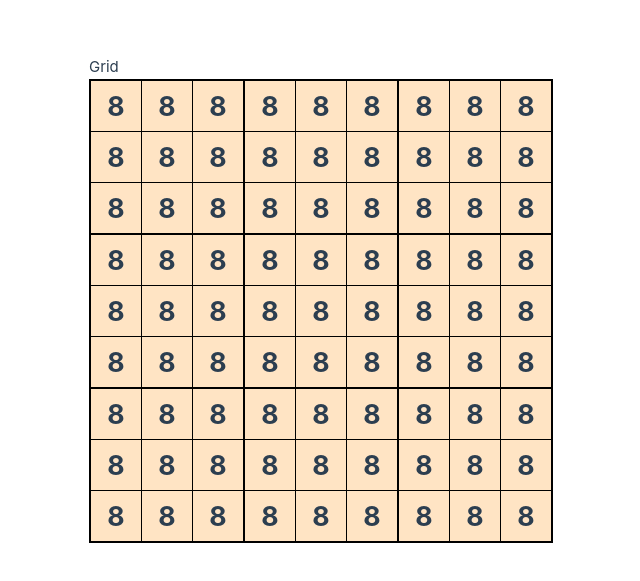
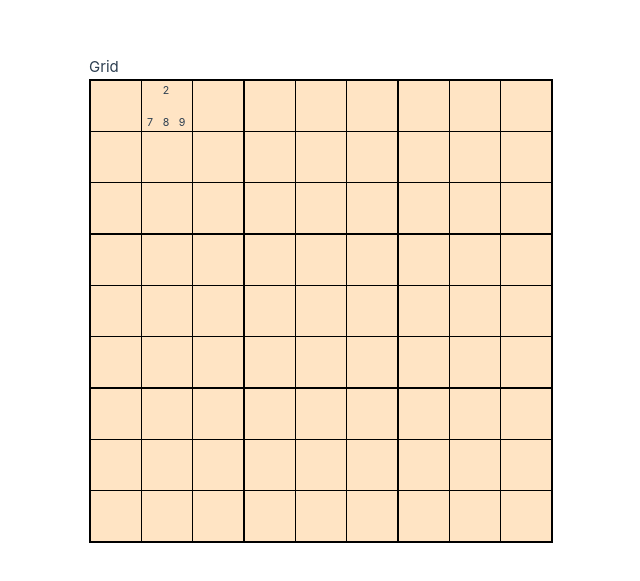
Before and after one commit to andrew-wilkes/sudoku-grid, a Vue app: page / in a window 1280 px wide. Shown: the part 101-682 px from the top of the page, without its empty margins (87-727 px from the left). Built offline with nearby package versions, Linux system fonts and the light colour scheme.

Commit message:
Add cell highlighting

```diff
--- a/src/components/Cell.vue
+++ b/src/components/Cell.vue
@@ -1,26 +1,39 @@
 <script setup>
 
 import { numbers, config } from '../state'
+import { computed } from 'vue'
 
-defineProps({
+const props = defineProps({
+  idx: Number
 })
 
-const showBigNum = true;
-const showNumPair = false;
-const showNumGrid = false;
 const showSum = false;
-const showSolNum = false;
+
+function candidate(n) {
+  return numbers.candidates[props.idx].indexOf('' + n) > -1 ? n : ''
+}
+
+const isSelected = computed(() => {
+  return config.selected && config.selectedCell.idx == props.idx
+})
+
+const isPeer = computed(() => {
+  return config.peers && config.selectedCell.peers.indexOf(props.idx + '') > -1;
+})
+
 </script>
 
 <template>
-  <div class="cell">
-    <div class="sol-num" v-if="showSolNum">8</div>
-    <div class="big-num" v-if="showBigNum">8</div>
-    <div class="num-pair" v-if="showNumPair">8 9</div>
-    <div class="num-grid" v-if="showNumGrid">
-      <div class="grid-num" v-for="n in 9">{{ n }}</div>
+  <div class="cell" :class="{ selected: isSelected, highlighted: isPeer }">
+    <div class="sum" v-if="showSum">14</div>
+    <div class="sol-num" v-if="config.showSolution">8</div>
+    <div class="big-num" v-else-if="numbers.grid[idx] > 0" >{{ idx }}</div>
+    <div class="num-pair" v-else-if="numbers.candidates[idx].length < 3">
+      <span v-for="n in numbers.candidates[idx]">{{ n }}</span>
     </div>
-    <div class="sum" v-if="showSum">14</div>
+    <div class="num-grid" v-else>
+      <div class="grid-num" v-for="n in 9">{{ candidate(n) }}</div>
+    </div>
   </div>
 </template>
 
@@ -34,6 +47,7 @@ const showSolNum = false;
   justify-content: center;
   align-content: center;
   background-color: bisque;
+  cursor: pointer;
 }
 .big-num {
   font-weight: bold;
@@ -46,9 +60,16 @@ const showSolNum = false;
 }
 .grid-num {
   width: 16px;
+  height: 16px;
   text-align: center;
 }
 .sum {
   position: absolute;
 }
+.selected {
+  background-color: rgb(209, 250, 250);
+}
+.highlighted {
+  background-color: rgb(238, 255, 255);
+}
 </style>
--- a/src/components/Grid.vue
+++ b/src/components/Grid.vue
@@ -2,8 +2,8 @@
   Grid
 
   <div class="grid">
-  <div class="box" v-for="n in 9">
-    <Cell v-for="m in 9" />
+  <div class="box" v-for="box in 9">
+    <Cell v-for="cell in 9" @click="cellClicked(getIndex(box-1, cell-1))" :idx="getIndex(box-1, cell-1)"/>
   </div>
   </div>
 
@@ -12,7 +12,22 @@
 <script setup>
 import Cell from './Cell.vue'
 import { numbers, config } from '../state'
+import { getPeers } from '../utils'
 
+function getIndex(box, cell) {
+  return 3 * (box % 3) + 27 * Math.floor(box / 3) + cell % 3 + 9 * Math.floor(cell / 3)
+}
+
+function cellClicked(idx) {
+  let csl = config.selectedCell
+  if (csl.idx == idx) {
+    csl.idx = -1
+    csl.peers = []
+  } else {
+    csl.idx = idx
+    csl.peers = getPeers(idx)
+  }
+}
 </script>
 
 <style scoped>
--- a/src/state.js
+++ b/src/state.js
@@ -6,15 +6,8 @@ export const numbers = reactive({
     solution: []
 })
 
-const selected = {
-    idx: -1,
-    bid: -1,
-    cid: -1,
-    peers: []
-  }
-
 export const config = reactive({
-    selected: selected,
+    selectedCell: { idx: -1, peers: [] },
     groups: [],
     colors: [0xd0b1fc, 0xf7c5dd, 0xfaedc7, 0x98e2f7, 0xcaeebe, 0xff0000, 0x00ff00, 0x0000ff],
     showSolution: false,
@@ -33,6 +26,7 @@ export const resetNumbers = () => {
     numbers.solution = []
     config.showSolution = false
     config.showWrong = false
+    numbers.candidates[1] = "2789"
 }
 
 resetNumbers()
--- /dev/null
+++ b/src/utils.js
@@ -0,0 +1,25 @@
+// Return a list of indexes of peer cells
+export const getPeers = (idx) => {
+    let peers = [];
+    let grid = Array(81).fill(false);
+    let x = idx % 9;
+    let y = Math.floor(idx / 9) * 9;
+    let bx = Math.floor(x / 3) * 3;
+    let by = Math.floor(idx / 27) * 27;
+    for (let j = 0; j < 9; j++) {
+        if (x != idx) grid[x] = true;
+        if (y != idx) grid[y] = true;
+        y += 1;
+        x += 9;
+    }
+    for (let j = 0; j < 3; j++) {
+        for (let k = 0; k < 3; k++) {
+            if (bx + by + k != idx) grid[bx + by + k] = true;
+        }
+        by += 9;
+    }
+    for (let i in grid) {
+        if (grid[i]) peers.push(i);
+    }
+    return peers;
+}
```
